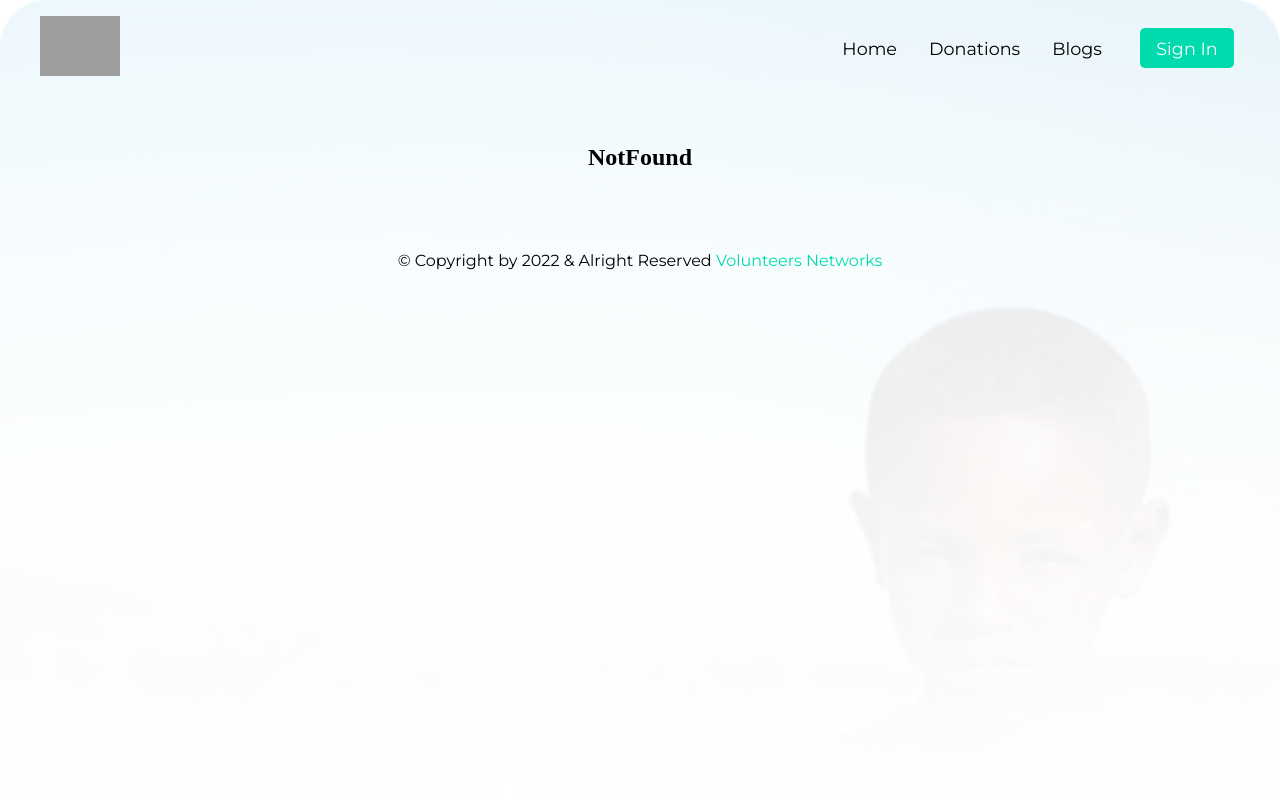
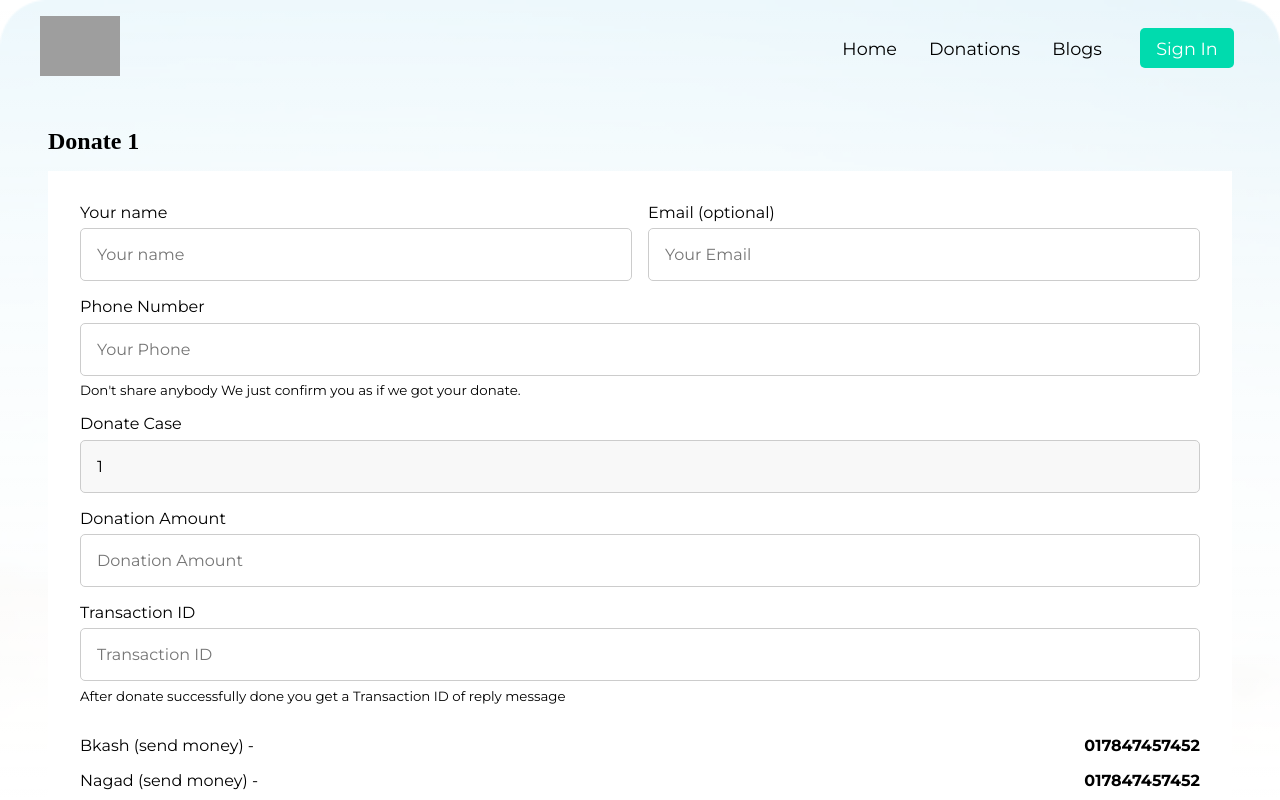
Before and after one commit to Ashik-Mahmud/volunteer-app-with-nodejs, a React (Create React App) app: page /donate/1 in a window 1280 px wide. Shown: the top 800 px of the page. Built offline with nearby package versions, Linux system fonts and the light colour scheme; no server answers; grey boxes are pictures that could not be loaded; a web font is replaced by a local one.

Commit message:
added sweet alert and put all the things is perfect

```diff
--- a/package.json
+++ b/package.json
@@ -11,6 +11,7 @@
     "react-dom": "^18.0.0",
     "react-scripts": "5.0.1",
     "react-toastify": "^8.2.0",
+    "sweetalert2": "^11.4.9",
     "web-vitals": "^2.1.0"
   },
   "scripts": {
--- a/src/App.js
+++ b/src/App.js
@@ -8,6 +8,7 @@ import AddBlog from './Pages/AddBlog/AddBlog';
 import AddEvents from './Pages/AddEvents/AddEvents';
 import BlogDetails from './Pages/Blogs/BlogDetails/BlogDetails';
 import Blogs from "./Pages/Blogs/Blogs";
+import Donate from './Pages/Donations/Donate/Donate';
 import Donations from './Pages/Donations/Donations';
 import Events from "./Pages/Events/Events";
 import UpdateEvent from './Pages/Events/UpdateEvent/UpdateEvent';
@@ -34,6 +35,7 @@ function App() {
           <Route path='/home' element={<Home />} />
           <Route path='/donations' element={<Donations />} />
           <Route path='/blogs' element={<Blogs />} />
+          <Route path='/donate/:donateTitle' element={<Donate />} />
           <Route path='/blog-details/:blogId' element={<BlogDetails />} />
 
           {/* login  */}
--- /dev/null
+++ b/src/Pages/Donations/Donate/Donate.jsx
@@ -0,0 +1,210 @@
+import React, { useState } from "react";
+import { useNavigate, useParams } from "react-router-dom";
+import { toast } from "react-toastify";
+import styled from "styled-components";
+import Swal from "sweetalert2";
+import useTitle from "../../../Hooks/useTitle";
+
+const Donate = () => {
+  const navigate = useNavigate();
+  useTitle("Donate");
+  const { donateTitle } = useParams();
+  const [inputDonate, setInputDonate] = useState({
+    name: "",
+    email: "",
+    phone: "",
+    amount: "",
+    transaction: "",
+  });
+
+  /* handle donate form */
+  const handleDonateForm = async (event) => {
+    event.preventDefault();
+    if (!inputDonate.name)
+      return toast.error("Name field required", { position: "top-center" });
+    if (!inputDonate.phone)
+      return toast.error("phone field required", { position: "top-center" });
+    if (!inputDonate.amount)
+      return toast.error("amount field required", { position: "top-center" });
+    if (!inputDonate.transaction)
+      return toast.error("transaction field required", {
+        position: "top-center",
+      });
+
+    const donateData = {
+      name: inputDonate.name,
+      email: inputDonate.email,
+      phone: inputDonate.phone,
+      amount: inputDonate.amount,
+      transaction: inputDonate.transaction,
+      donateCase: donateTitle,
+    };
+    console.log(donateData);
+    Swal.fire(
+      "Thanks for your donation!",
+      "We call you to confirmation soon!",
+      "success"
+    ).then((res) => {
+      if (res.isConfirmed) {
+        event.target.reset();
+        navigate("/donations");
+      }
+    });
+  };
+
+  return (
+    <DonateContainer>
+      <div className="container">
+        <h1>Donate {donateTitle}</h1>
+        <div className="form">
+          <form action="" className="form-wrapper" onSubmit={handleDonateForm}>
+            <div className="group">
+              <div className="input-group">
+                <label htmlFor="name">Your name</label>
+                <input
+                  type="text"
+                  placeholder="Your name"
+                  id="name"
+                  onChange={(event) =>
+                    setInputDonate({ ...inputDonate, name: event.target.value })
+                  }
+                />
+              </div>
+              <div className="input-group">
+                <label htmlFor="email">Email (optional)</label>
+                <input
+                  type="email"
+                  placeholder="Your Email"
+                  id="email"
+                  onChange={(event) =>
+                    setInputDonate({
+                      ...inputDonate,
+                      email: event.target.value,
+                    })
+                  }
+                />
+              </div>
+            </div>
+            <div className="input-group">
+              <label htmlFor="phone">Phone Number</label>
+              <input
+                type="text"
+                placeholder="Your Phone"
+                id="phone"
+                onChange={(event) =>
+                  setInputDonate({ ...inputDonate, phone: event.target.value })
+                }
+              />
+              <small>
+                Don't share anybody We just confirm you as if we got your
+                donate.
+              </small>
+            </div>
+            <div className="input-group">
+              <label htmlFor="donate">Donate Case</label>
+              <input
+                type="text"
+                defaultValue={donateTitle}
+                id="donate"
+                readOnly
+              />
+            </div>
+            <div className="input-group">
+              <label htmlFor="money">Donation Amount</label>
+              <input
+                type="text"
+                name="money"
+                placeholder="Donation Amount"
+                id="money"
+                onChange={(event) =>
+                  setInputDonate({ ...inputDonate, amount: event.target.value })
+                }
+              />
+            </div>
+            <div className="input-group">
+              <label htmlFor="transaction">Transaction ID</label>
+              <input
+                type="text"
+                name="transaction"
+                placeholder="Transaction ID"
+                id="transaction"
+                onChange={(event) =>
+                  setInputDonate({
+                    ...inputDonate,
+                    transaction: event.target.value,
+                  })
+                }
+              />
+              <small>
+                After donate successfully done you get a Transaction ID of reply
+                message
+              </small>
+            </div>
+
+            <div className="input-group">
+              <ul>
+                <li>
+                  Bkash (send money) - <strong>017847457452</strong>
+                </li>
+                <li>
+                  Nagad (send money) - <strong>017847457452</strong>
+                </li>
+                <li>
+                  Bank Account- <strong>45557677875554</strong>
+                </li>
+              </ul>
+            </div>
+            <div className="input-group">
+              <button className="btn btn-primary">Donate Please</button>
+            </div>
+          </form>
+        </div>
+      </div>
+    </DonateContainer>
+  );
+};
+const DonateContainer = styled.section`
+  position: relative;
+  padding: 1rem;
+  margin: 1rem;
+  .form {
+    background: var(--accent-color);
+    padding: 2rem;
+    margin: 1rem 0rem;
+    .group {
+      display: flex;
+      align-items: center;
+      gap: 1rem;
+      position: relative;
+    }
+    .input-group {
+      display: flex;
+      flex-direction: column;
+      gap: 0.4rem;
+      position: relative;
+      margin-bottom: 1rem;
+      width: 100%;
+      input {
+        padding: 1rem;
+        font-size: 1rem;
+        font-family: var(--montserrat);
+        border: 1px solid #ccc;
+        outline: none;
+        border-radius: 5px;
+      }
+      ul {
+        position: relative;
+        margin: 1rem 0rem;
+        display: flex;
+        flex-direction: column;
+        gap: 1rem;
+        li {
+          display: flex;
+          align-items: center;
+          justify-content: space-between;
+        }
+      }
+    }
+  }
+`;
+export default Donate;
--- a/src/Pages/Donations/Donation/Donation.jsx
+++ b/src/Pages/Donations/Donation/Donation.jsx
@@ -1,7 +1,9 @@
 import React from "react";
+import { useNavigate } from "react-router-dom";
 import styled from "styled-components";
 import Icon from "../../../Assets/logos/users-alt 1.png";
 const Donation = ({ title }) => {
+  const navigate = useNavigate();
   return (
     <DonationContainer>
       <div className="icon">
@@ -9,7 +11,12 @@ const Donation = ({ title }) => {
       </div>
       <h3>{title}</h3>
       <p>Lorem ipsum dolor sit amet, consectetur adipisicing elit.</p>
-      <button className="btn btn-primary">Donate</button>
+      <button
+        className="btn btn-primary"
+        onClick={() => navigate(`/donate/${title}`)}
+      >
+        Donate
+      </button>
     </DonationContainer>
   );
 };
--- a/src/Pages/ManageBlogs/ManageBlogs.jsx
+++ b/src/Pages/ManageBlogs/ManageBlogs.jsx
@@ -41,8 +41,10 @@ const ManageBlogs = () => {
         });
     }
   };
-
-  const pageNumber = Math.ceil(totalBlogs / limit);
+  let pageNumber;
+  if (currentUserBLogs > limit) {
+    pageNumber = Math.ceil(currentUserBLogs / limit);
+  }
 
   return (
     <ManageBlogsContainer>
```
Also changed, not shown: 2 other files (tests, documents, lock files or other folders).
